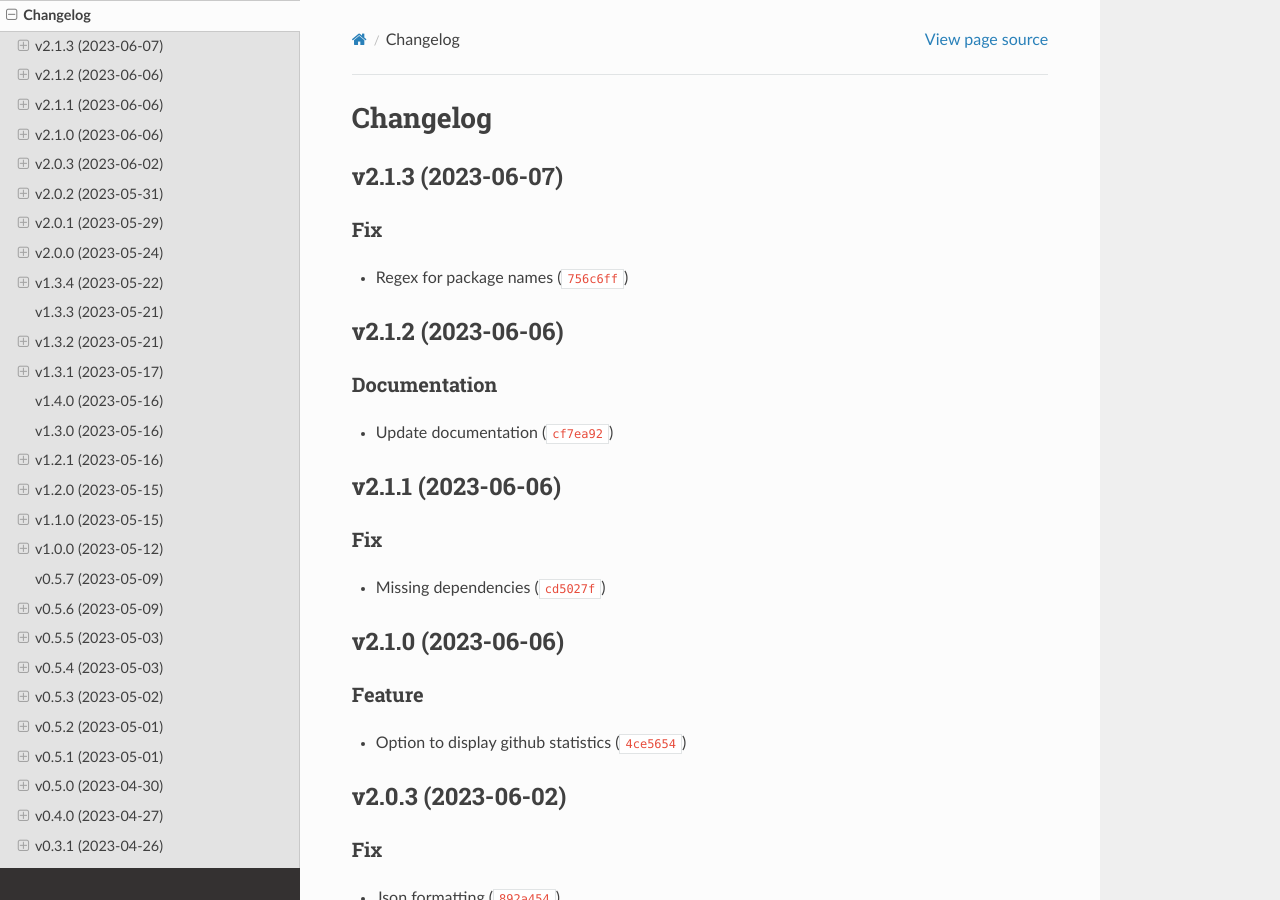
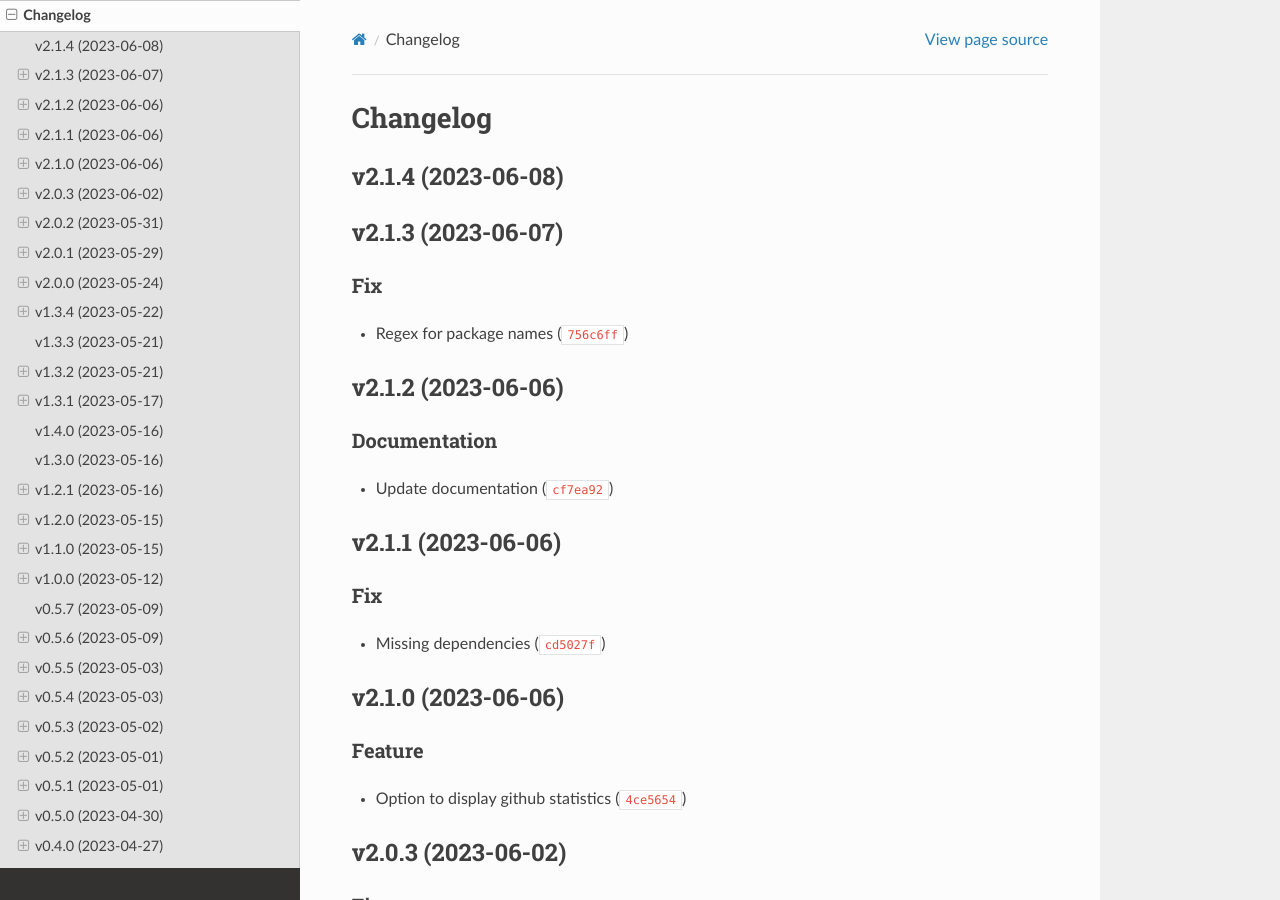
Before and after one commit to Stephen-RA-King/pynamer, a Sphinx documentation site: the page built from docs/changelog.md, in a window 1280 px wide and 900 px high. Built offline with Sphinx 7.4.7 and the Read the Docs theme 2.0.0, drawn with Linux system fonts in a browser that asks for light colours; pages that are not in the unit, such as notebooks, are missing from menus.

Commit message:
chore: bump version

```diff
--- a/CHANGELOG.md
+++ b/CHANGELOG.md
@@ -1,6 +1,9 @@
 # Changelog
 
 <!--next-version-placeholder-->
+
+## v2.1.4 (2023-06-08)
+
 
 ## v2.1.3 (2023-06-07)
 ### Fix
--- a/docs/conf.py
+++ b/docs/conf.py
@@ -7,7 +7,7 @@
 # -- Project information -----------------------------------------------------
 
 project = "pynamer"
-version = "2.1.3"
+version = "2.1.4"
 copyright = "2023, Stephen R A King"
 author = "Stephen R A King"
 
--- a/src/pynamer/__init__.py
+++ b/src/pynamer/__init__.py
@@ -9,7 +9,7 @@ from importlib.resources import files
 import yaml
 
 __title__ = "pynamer"
-__version__ = "2.1.3"
+__version__ = "2.1.4"
 __author__ = "Stephen R A King"
 __description__ = (
     "Utility to find an available package name in the PyPI repository and register it "
```
